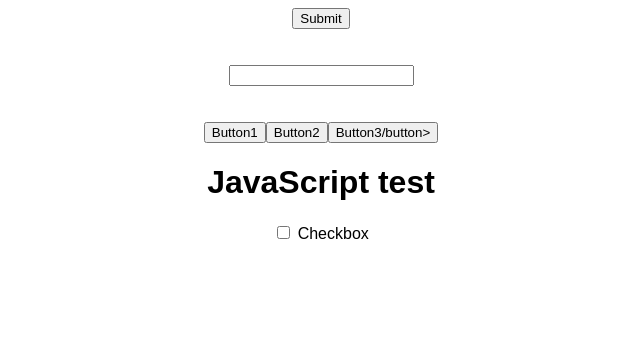
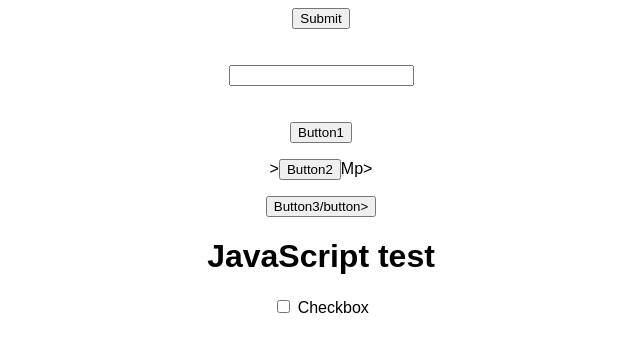
Before and after one commit to chizotz/JSProject, a plain HTML site: page index.html in a window 1280 px wide. Shown: the whole page, without its empty margins (319-959 px from the left). Drawn offline with Linux system fonts and the light colour scheme.

Commit message:
Update index.html

```diff
--- a/index.html
+++ b/index.html
@@ -9,7 +9,7 @@
 <br></br>
 <center><input></input></center>
 <br></br>
-<center><button>Button1</button><button>Button2</button><button>Button3/button></center>
+<center><button>Button1</button><p></p>><button>Button2</button>Mp></p><button>Button3/button></center>
 <center><h1>JavaScript test<h1></center>
 <center><input name="democheckbox" type="checkbox" value="1" /> Checkbox<br /></center>
 </body>
```
